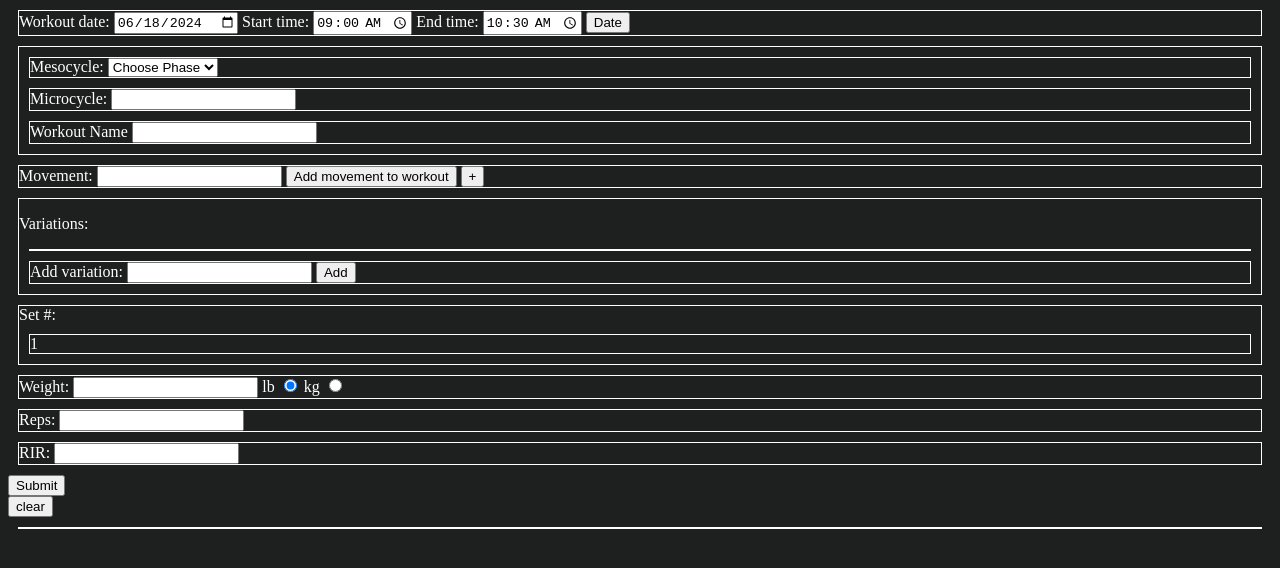
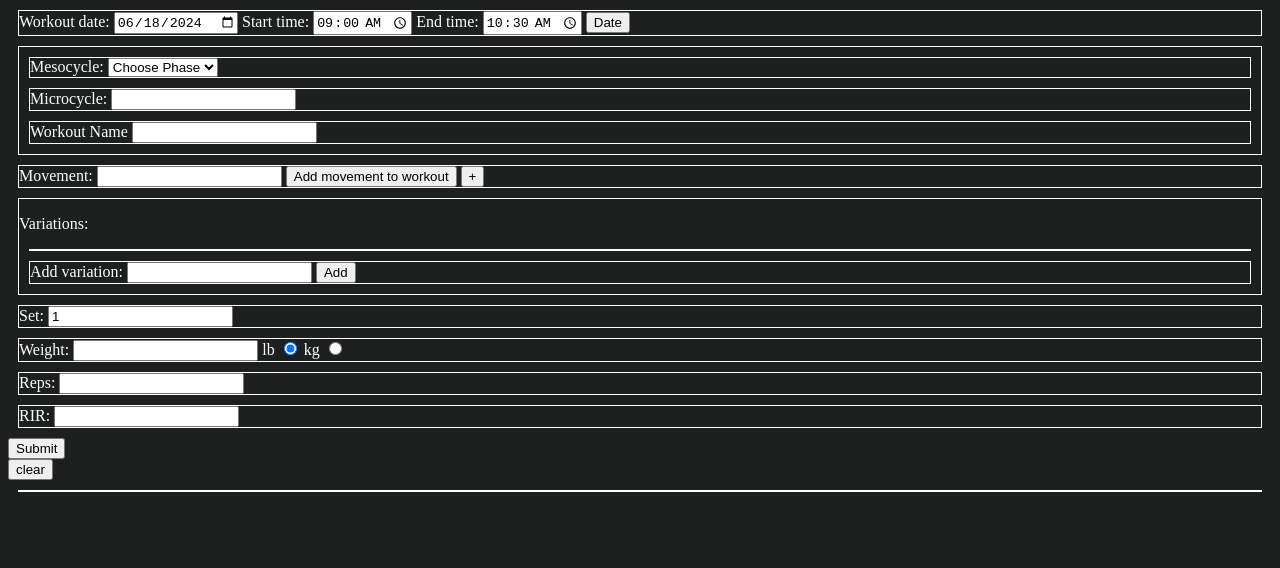
Before and after one commit to gregoryls/workout-tracker, a website built with webpack: page src/index.html in a window 1280 px wide. Built offline with nearby package versions, Linux system fonts and the light colour scheme.

Commit message:
replace set div with an input

```diff
--- a/src/index.html
+++ b/src/index.html
@@ -73,8 +73,8 @@
         </div>
       </div>
       <div id="setNumberWrap">
-        <label for="setNumber">Set #:</label>
-        <div id="setNumber">1</div>
+        <label for="setNumber">Set:</label>
+        <input type="number" id="setNumber" value="1" />
       </div>
       <div id="weightWrap">
         <label for="weight">Weight:</label>
--- a/src/index.js
+++ b/src/index.js
@@ -57,6 +57,7 @@ const workoutArray = [];
 
 const exerciseListObj =
   JSON.parse(localStorage.getItem("exerciseListObj")) || exercises;
+
 // retrieve saved object or initialize a blank object
 const workoutHistoryObj =
   JSON.parse(localStorage.getItem("workoutHistoryObj")) || {};
```
Also changed, not shown: dist/index.bundle.js, dist/index.html.
